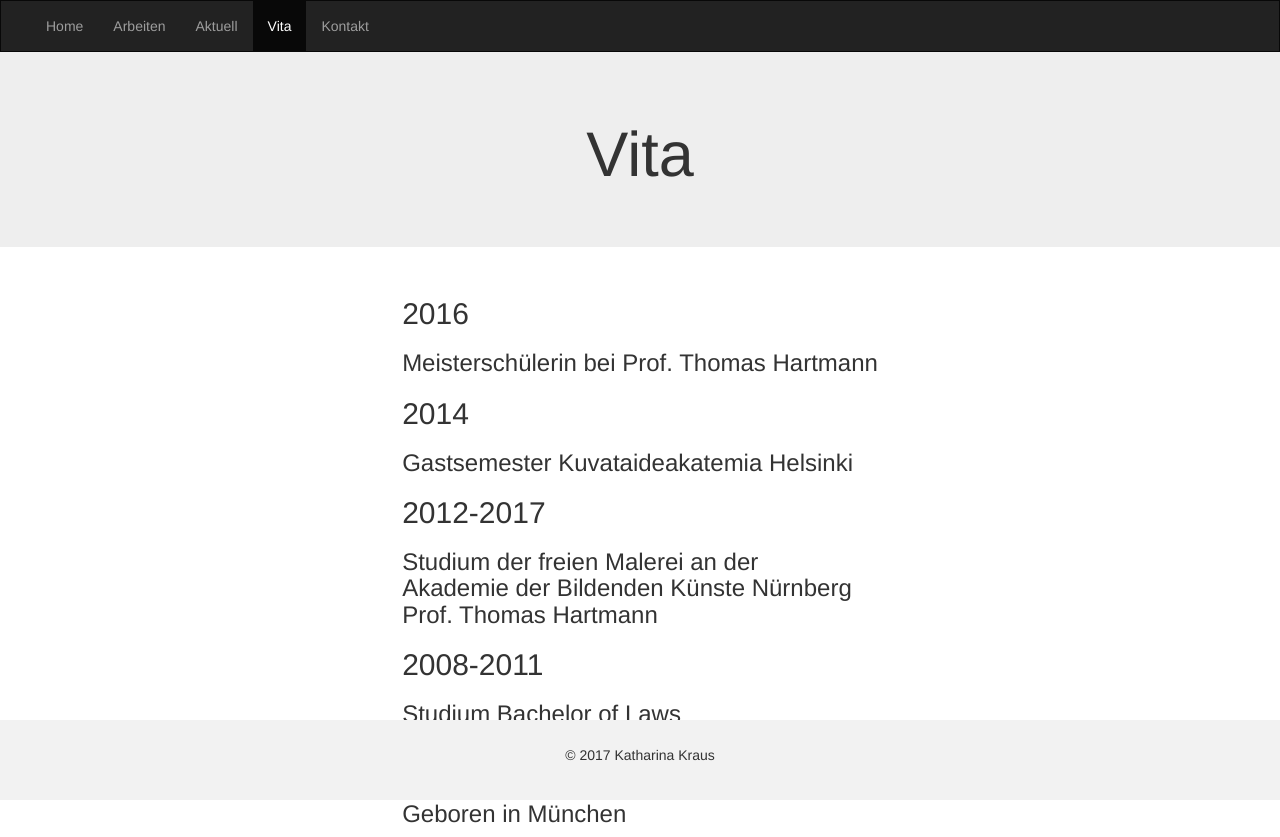
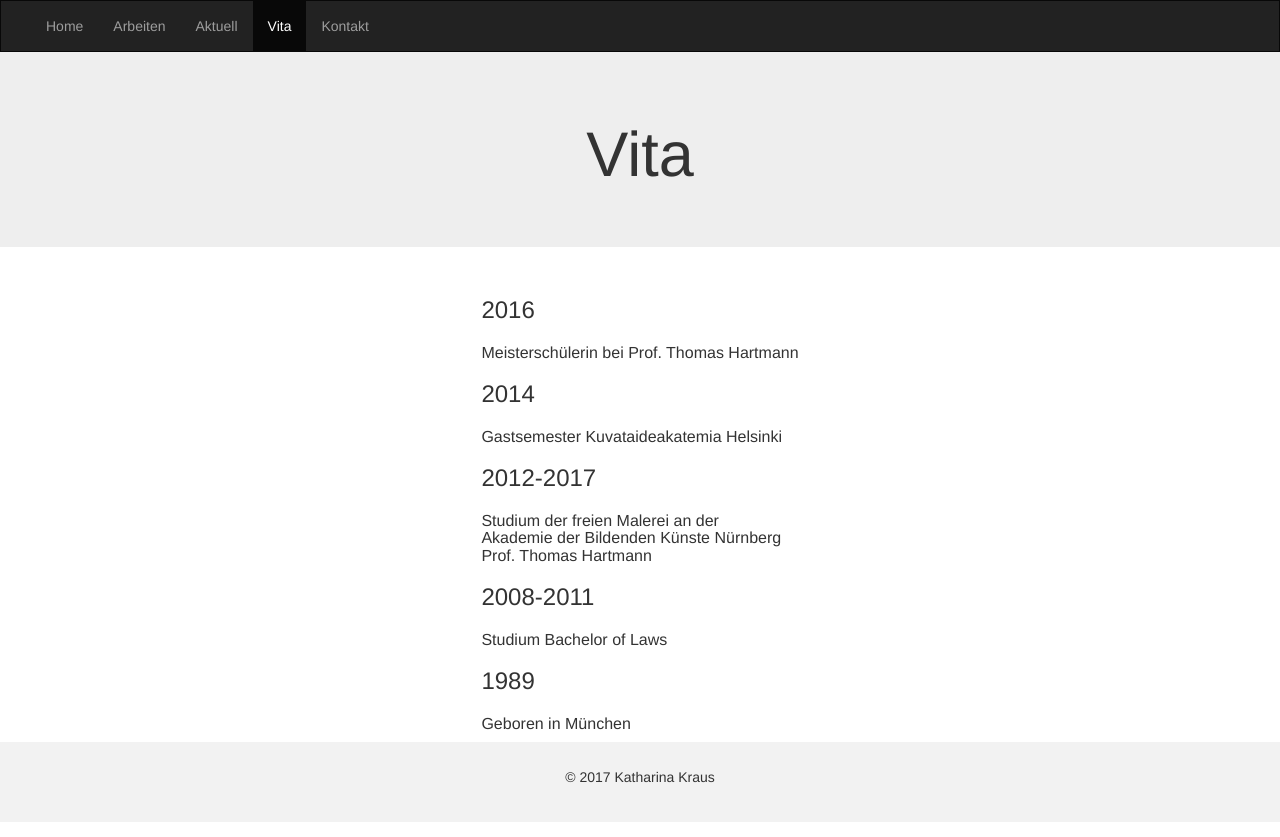
Before and after one commit to juKraus/juKraus.github.io, a plain HTML site: page vita.html in a window 1280 px wide. Drawn offline with nearby package versions, Linux system fonts and the light colour scheme.

```diff
--- a/vita.html
+++ b/vita.html
@@ -14,14 +14,18 @@
 
     /* Add a gray background color and some padding to the footer */
     footer {
-	  position: absolute;
-      bottom: 0;
-      width: 100%;
-      /* Set the fixed height of the footer here */
-	  height: 80px;
+	  position= relative;
+	  bottom=0;
+
       background-color: #f2f2f2;
       padding: 25px;
     }
+	h2 {
+	font-size:3.0vh;
+	}
+	h3 {
+	font-size:2.0vh;
+	}
 
 
 	@media screen and (max-width: 600px) {
```
Also changed, not shown: index.html (+1 -5 lines), 6 other files.
